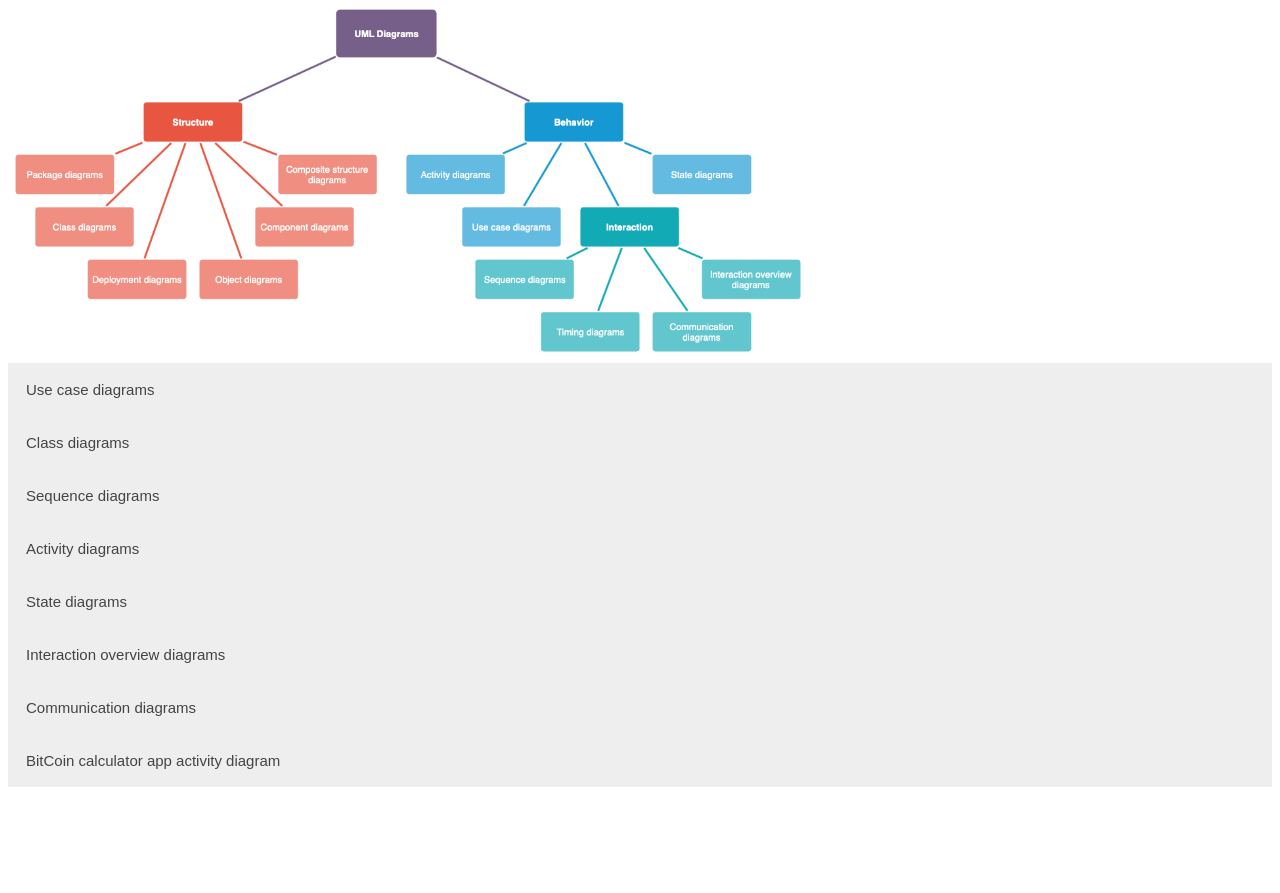
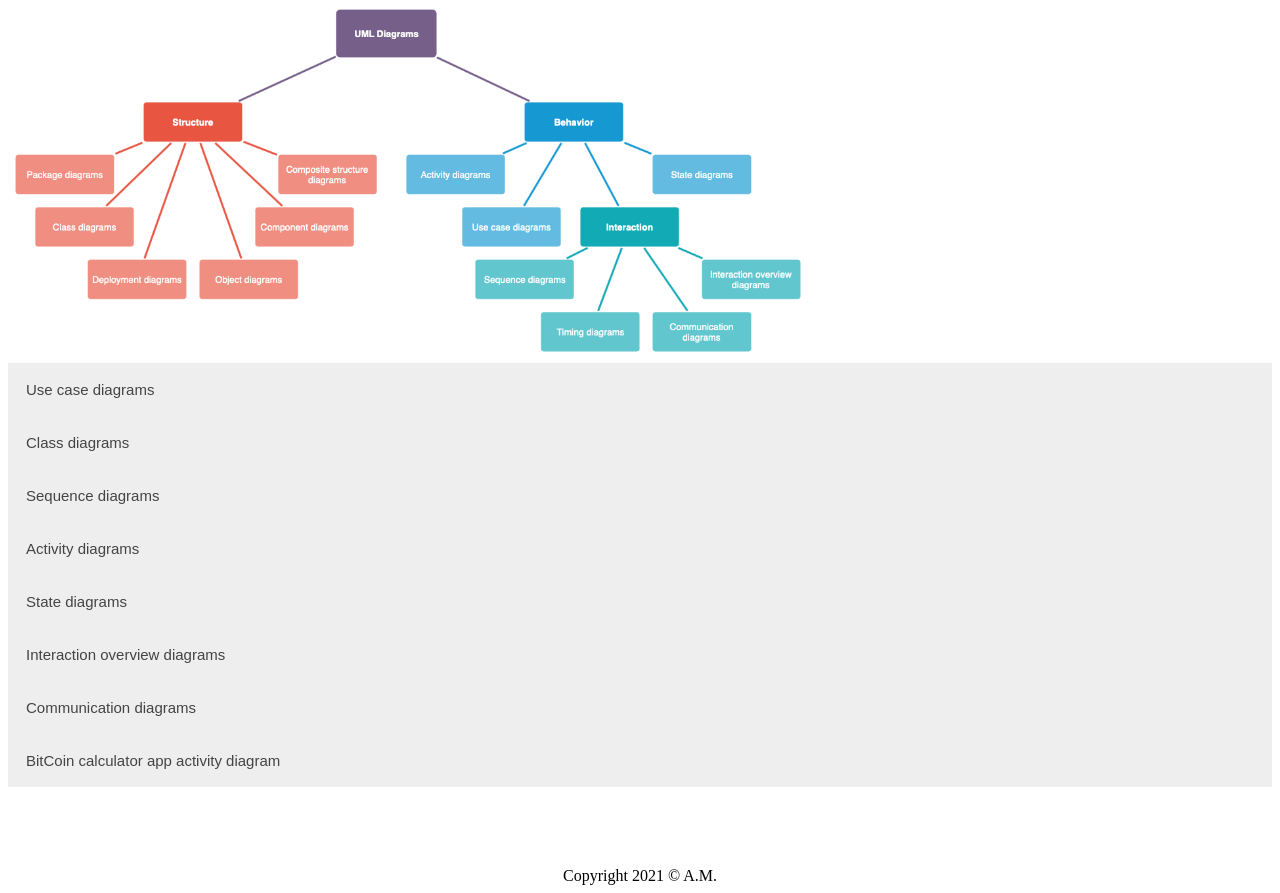
Before and after one commit to anetamiksonold/SDLC-Models, a plain HTML site: page uml/umls.html in a window 1280 px wide. Shown: the part 236-1129 px from the top of the page. Before the commit the page ends 1031 px from the top, so only its background shows below. Drawn offline with Linux system fonts and the light colour scheme.

Commit message:
Add Footer

```diff
--- a/uml/umls.html
+++ b/uml/umls.html
@@ -109,7 +109,9 @@
     </div>
 
 
-
+<footer style="text-align: center; margin-top: 5rem;">
+    Copyright 2021 &#169 A.M.
+</footer>
 
 
 
```
